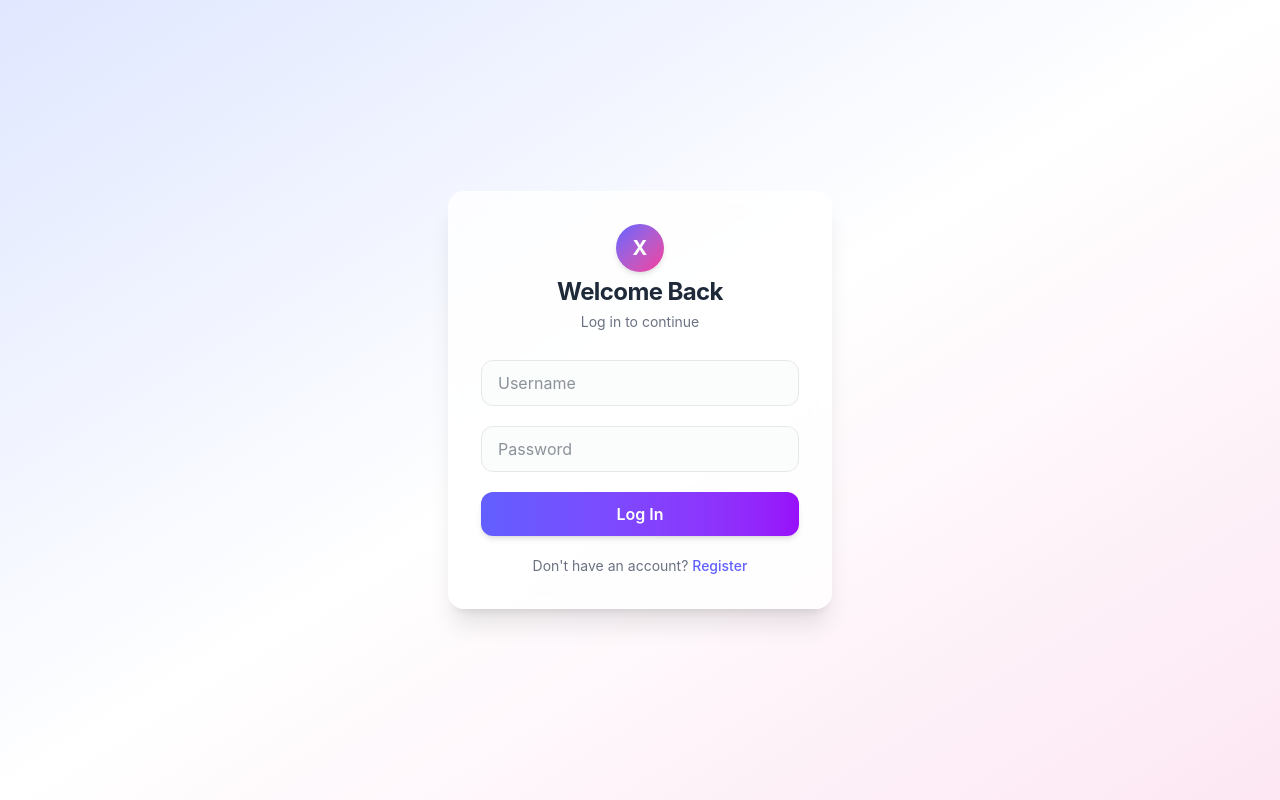
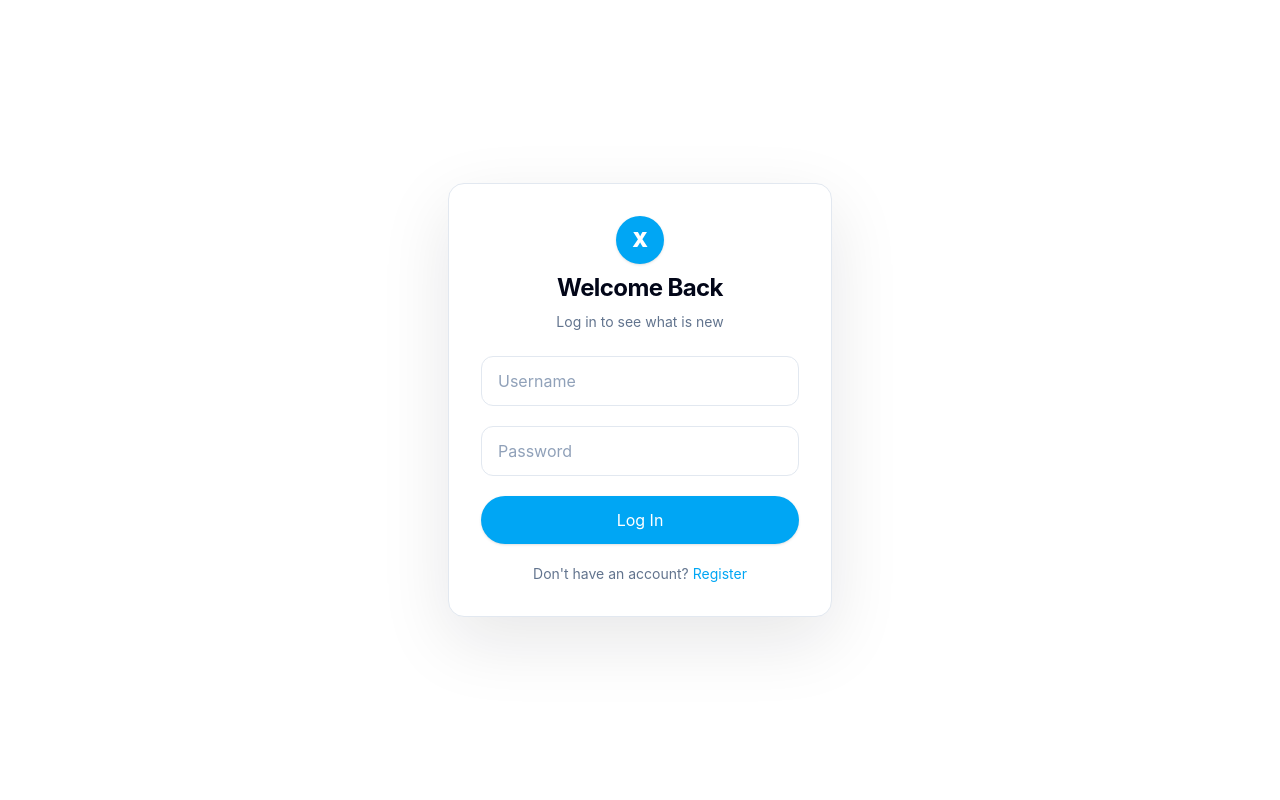
Before and after one commit to kesariaviral98/Social-Media-App, a React (Vite) app in the folder frontend/social_media/: page /login in a window 1280 px wide. Built offline with nearby package versions, Linux system fonts and the light colour scheme; no server answers.

Commit message:
Polish auth screen styling

```diff
--- a/frontend/social_media/src/Login.jsx
+++ b/frontend/social_media/src/Login.jsx
@@ -36,31 +36,31 @@ export default function Login({ onLogin }) {
   };
 
   return (
-    <div className="min-h-screen bg-gradient-to-br from-indigo-100 via-white to-pink-100 flex items-center justify-center px-4">
+    <div className="min-h-screen bg-white flex items-center justify-center px-4 py-10">
       <form
         onSubmit={handleSubmit}
-        className="bg-white/80 backdrop-blur-sm rounded-2xl p-8 w-full max-w-sm flex flex-col gap-5 shadow-xl border border-white/40"
+        className="w-full max-w-sm rounded-2xl border border-slate-200 bg-white p-8 shadow-[0_24px_70px_rgba(15,20,25,0.10)] flex flex-col gap-5"
       >
-        <div className="flex flex-col items-center gap-1 mb-2">
-          <div className="w-12 h-12 rounded-full bg-gradient-to-br from-indigo-500 to-pink-500 flex items-center justify-center text-white text-xl font-bold shadow-md">
-          X
+        <div className="flex flex-col items-center gap-2 mb-1">
+          <div className="w-12 h-12 rounded-full bg-sky-500 flex items-center justify-center text-white text-xl font-black shadow-sm">
+            X
           </div>
-          <h2 className="text-2xl font-bold text-gray-800 tracking-tight">
+          <h2 className="text-2xl font-bold text-slate-950 tracking-tight">
             {isRegister ? "Create Account" : "Welcome Back"}
           </h2>
-          <p className="text-sm text-gray-500">
-            {isRegister ? "Sign up to get started" : "Log in to continue"}
+          <p className="text-sm text-slate-500">
+            {isRegister ? "Join the conversation" : "Log in to see what is new"}
           </p>
         </div>
         <input
-          className="border border-gray-200 rounded-xl px-4 py-2.5 text-gray-800 bg-gray-50/60 focus:outline-none focus:ring-2 focus:ring-indigo-400 focus:border-transparent transition"
+          className="border border-slate-200 rounded-xl px-4 py-3 text-slate-950 bg-white focus:outline-none focus:ring-2 focus:ring-sky-500/25 focus:border-sky-500 transition placeholder:text-slate-400"
           placeholder="Username"
           value={form.username}
           onChange={(e) => setForm({ ...form, username: e.target.value })}
           required
         />
         <input
-          className="border border-gray-200 rounded-xl px-4 py-2.5 text-gray-800 bg-gray-50/60 focus:outline-none focus:ring-2 focus:ring-indigo-400 focus:border-transparent transition"
+          className="border border-slate-200 rounded-xl px-4 py-3 text-slate-950 bg-white focus:outline-none focus:ring-2 focus:ring-sky-500/25 focus:border-sky-500 transition placeholder:text-slate-400"
           placeholder="Password"
           type="password"
           value={form.password}
@@ -69,16 +69,16 @@ export default function Login({ onLogin }) {
         />
         <button
           type="submit"
-          className="bg-gradient-to-r from-indigo-500 to-purple-600 hover:from-indigo-600 hover:to-purple-700 text-white font-semibold py-2.5 rounded-xl shadow-md hover:shadow-lg transition-all"
+          className="bg-sky-500 hover:bg-sky-600 text-white font-bold py-3 rounded-full shadow-sm transition-colors"
         >
           {isRegister ? "Register" : "Log In"}
         </button>
-        <p className="text-center text-sm text-gray-500">
+        <p className="text-center text-sm text-slate-500">
           {isRegister ? "Already have an account?" : "Don't have an account?"}{" "}
           <button
             type="button"
             onClick={() => setIsRegister(!isRegister)}
-            className="text-indigo-500 font-medium hover:underline"
+            className="text-sky-500 font-semibold hover:underline"
           >
             {isRegister ? "Log In" : "Register"}
           </button>
--- a/frontend/social_media/src/index.css
+++ b/frontend/social_media/src/index.css
@@ -1 +1,25 @@
 @import "tailwindcss";
+
+:root {
+  font-family:
+    Inter, ui-sans-serif, system-ui, -apple-system, BlinkMacSystemFont, "Segoe UI",
+    sans-serif;
+  color: #0f1419;
+  background: #ffffff;
+  font-synthesis: none;
+  text-rendering: optimizeLegibility;
+  -webkit-font-smoothing: antialiased;
+  -moz-osx-font-smoothing: grayscale;
+}
+
+body {
+  margin: 0;
+  min-width: 320px;
+  background: #ffffff;
+}
+
+button,
+input,
+textarea {
+  font: inherit;
+}
```
